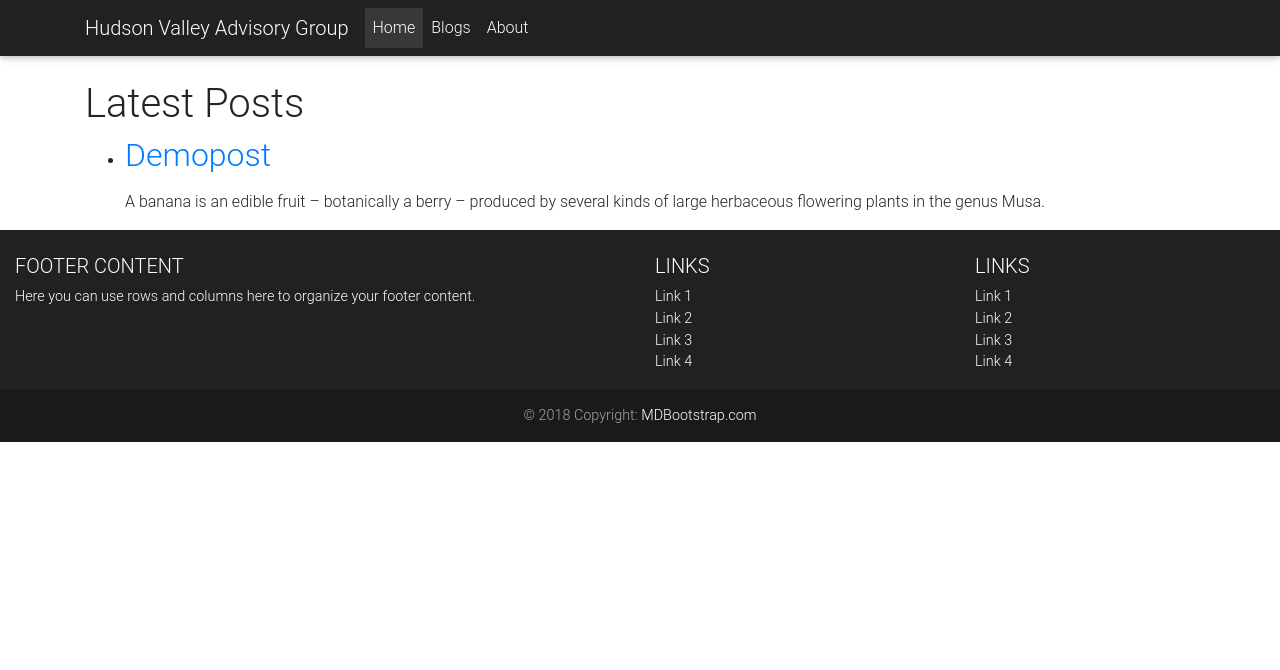
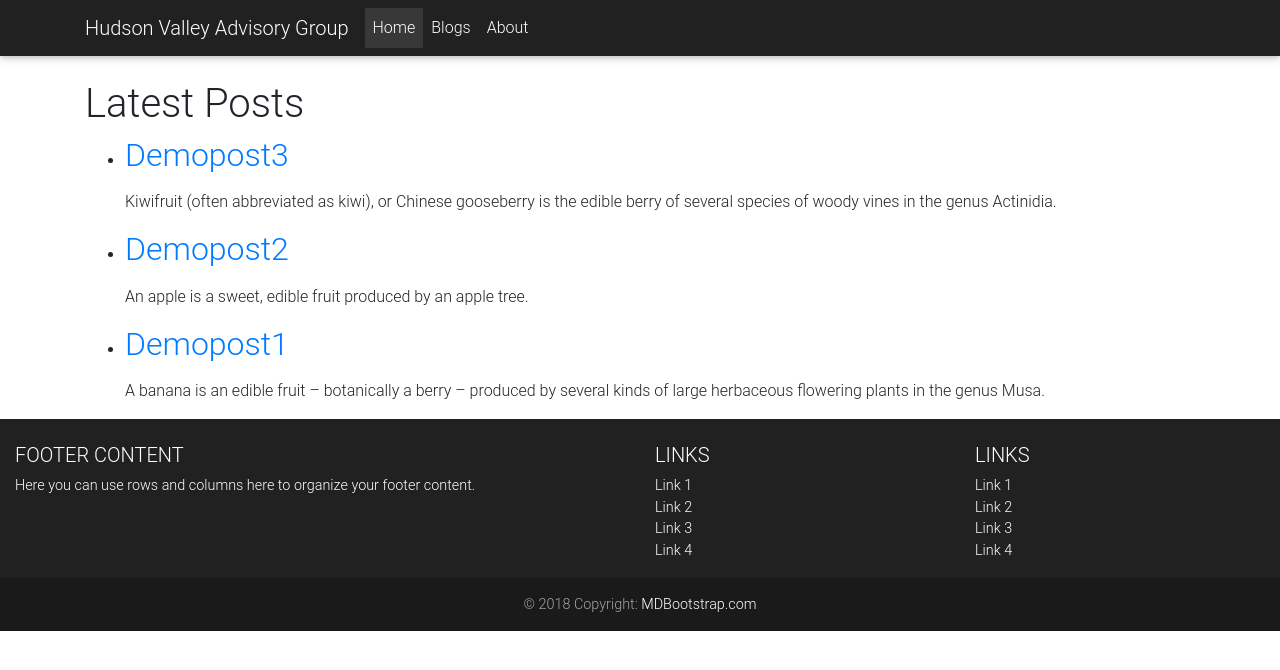
Before and after one commit to hvag/hvag-blog, a Jekyll site: the page built from blogs.html, in a window 1280 px wide. Shown: the top 670 px of the page. Built offline with Jekyll 4.4.1, drawn with Linux system fonts in a browser that asks for light colours; nearby versions of some CDN libraries.

Commit message:
Blogs - updates

```diff
--- a/_includes/header.html
+++ b/_includes/header.html
@@ -4,7 +4,7 @@
     <div class="container">
 
         <!-- Navbar brand -->
-        <a class="navbar-brand" href="#">Hudson Valley Advisory Group</a>
+        <a class="navbar-brand" href="{{ site.baseurl }}">Hudson Valley Advisory Group</a>
 
         <!-- Collapse button -->
         <button class="navbar-toggler" type="button" data-toggle="collapse" data-target="#basicExampleNav"
--- /dev/null
+++ b/_posts/2019-05-13-demoPost2.md
@@ -0,0 +1,11 @@
+---
+layout: post
+author: jill
+---
+An apple is a sweet, edible fruit produced by an apple tree.
+
+Apple trees are cultivated worldwide, and are the most widely grown species in
+the genus Malus. The tree originated in Central Asia, where its wild ancestor,
+Malus sieversii, is still found today. Apples have been grown for thousands of
+years in Asia and Europe, and were brought to North America by European
+colonists.
--- /dev/null
+++ b/_posts/2019-05-13-demoPost3.md
@@ -0,0 +1,12 @@
+---
+layout: post
+author: ted
+---
+Kiwifruit (often abbreviated as kiwi), or Chinese gooseberry is the edible
+berry of several species of woody vines in the genus Actinidia.
+
+The most common cultivar group of kiwifruit is oval, about the size of a large
+hen's egg (5–8 cm (2.0–3.1 in) in length and 4.5–5.5 cm (1.8–2.2 in) in
+diameter). It has a fibrous, dull greenish-brown skin and bright green or
+golden flesh with rows of tiny, black, edible seeds. The fruit has a soft
+texture, with a sweet and unique flavor.
```
Also changed, not shown: _posts/2019-05-13-demoPost1.md (renamed from _posts/2018-08-20-demoPost.md).
